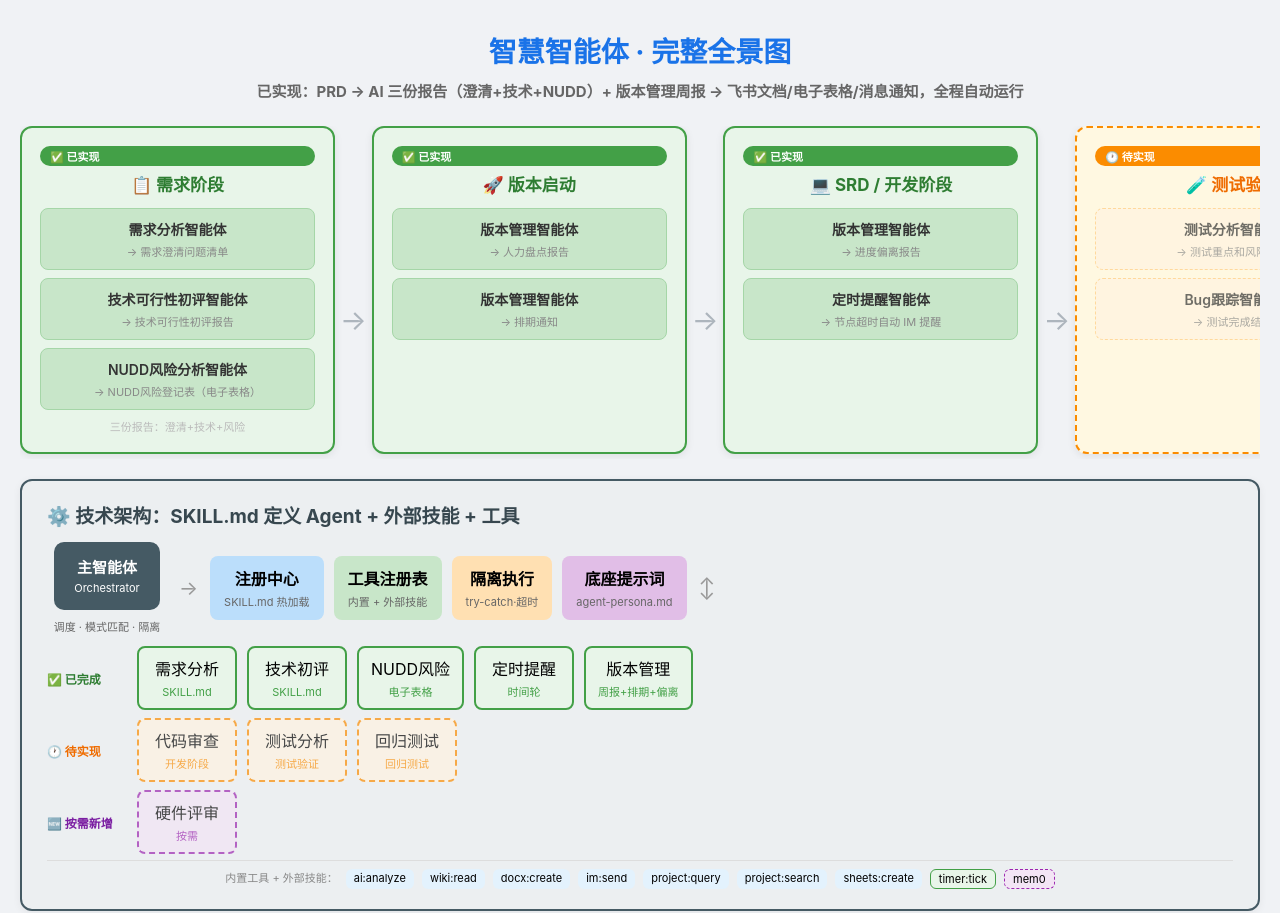
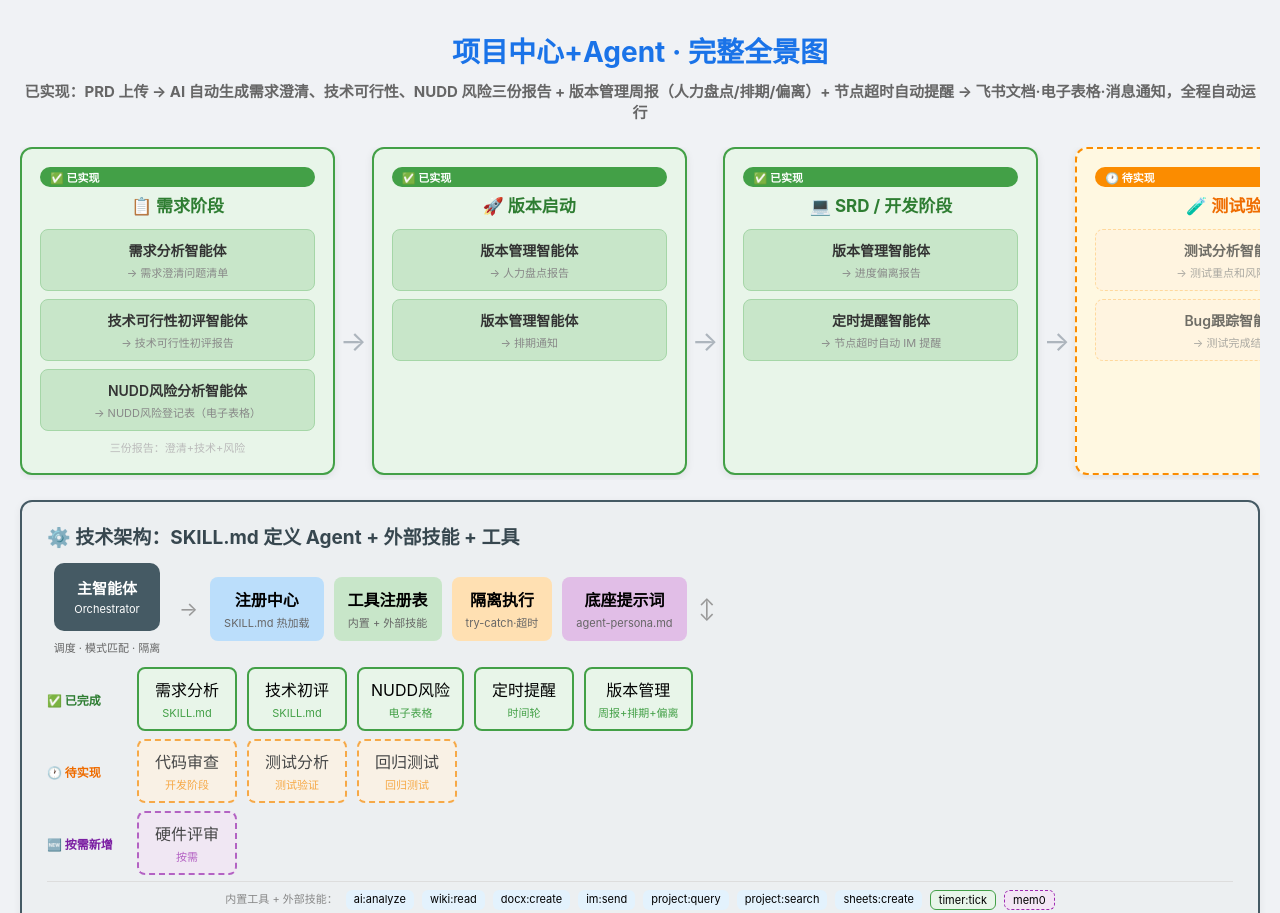
Before and after one commit to zhangjun123400/company-agent, a website: page 智慧智能体-完整全景图.html in a window 1280 px wide. Shown: the top 913 px of the page. Drawn offline with Linux system fonts and the light colour scheme.

Commit message:
docs: 全景图标题+subtitle全面更新——项目中心+Agent·完整全景图

```diff
--- a/智慧智能体-完整全景图.html
+++ b/智慧智能体-完整全景图.html
@@ -3,7 +3,7 @@
 <head>
 <meta charset="UTF-8">
 <meta name="viewport" content="width=device-width,initial-scale=1">
-<title>智慧智能体 · 完整全景图</title>
+<title>项目中心+Agent · 完整全景图</title>
 <style>
 *{margin:0;padding:0;box-sizing:border-box}
 body{font-family:-apple-system,BlinkMacSystemFont,'Segoe UI',sans-serif;background:#f0f2f5;padding:20px}
@@ -71,8 +71,8 @@ h1{text-align:center;color:#1a73e8;font-size:28px;margin:10px 0}
 <body>
 <div class="container">
 
-<h1>智慧智能体 · 完整全景图</h1>
-<p class="subtitle" style="font-weight:700">已实现：PRD → AI 三份报告（澄清+技术+NUDD）+ 版本管理周报 → 飞书文档/电子表格/消息通知，全程自动运行</p>
+<h1>项目中心+Agent · 完整全景图</h1>
+<p class="subtitle" style="font-weight:700">已实现：PRD 上传 → AI 自动生成需求澄清、技术可行性、NUDD 风险三份报告 + 版本管理周报（人力盘点/排期/偏离）+ 节点超时自动提醒 → 飞书文档·电子表格·消息通知，全程自动运行</p>
 
 <!-- PIPELINE -->
 <div class="pipeline">
```
